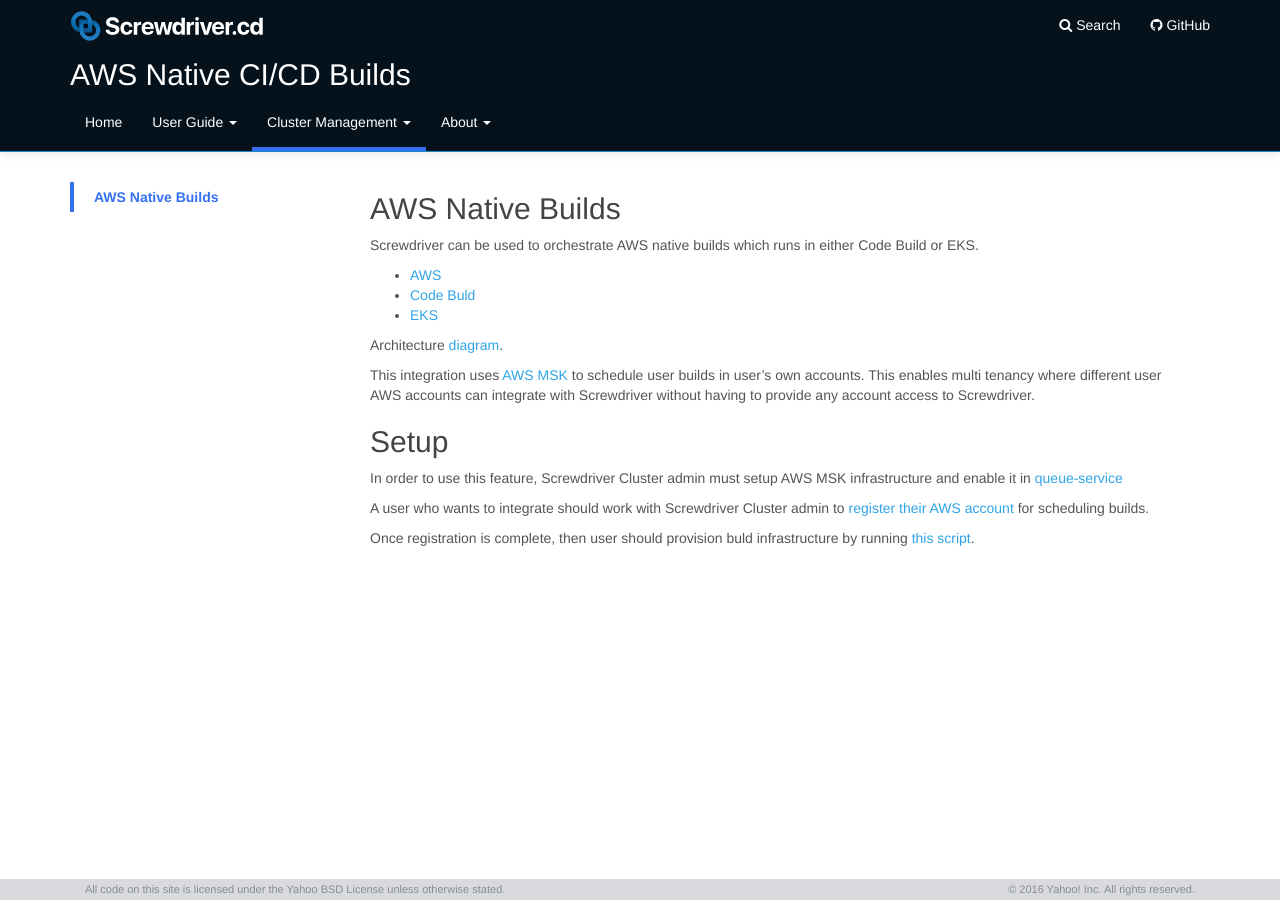
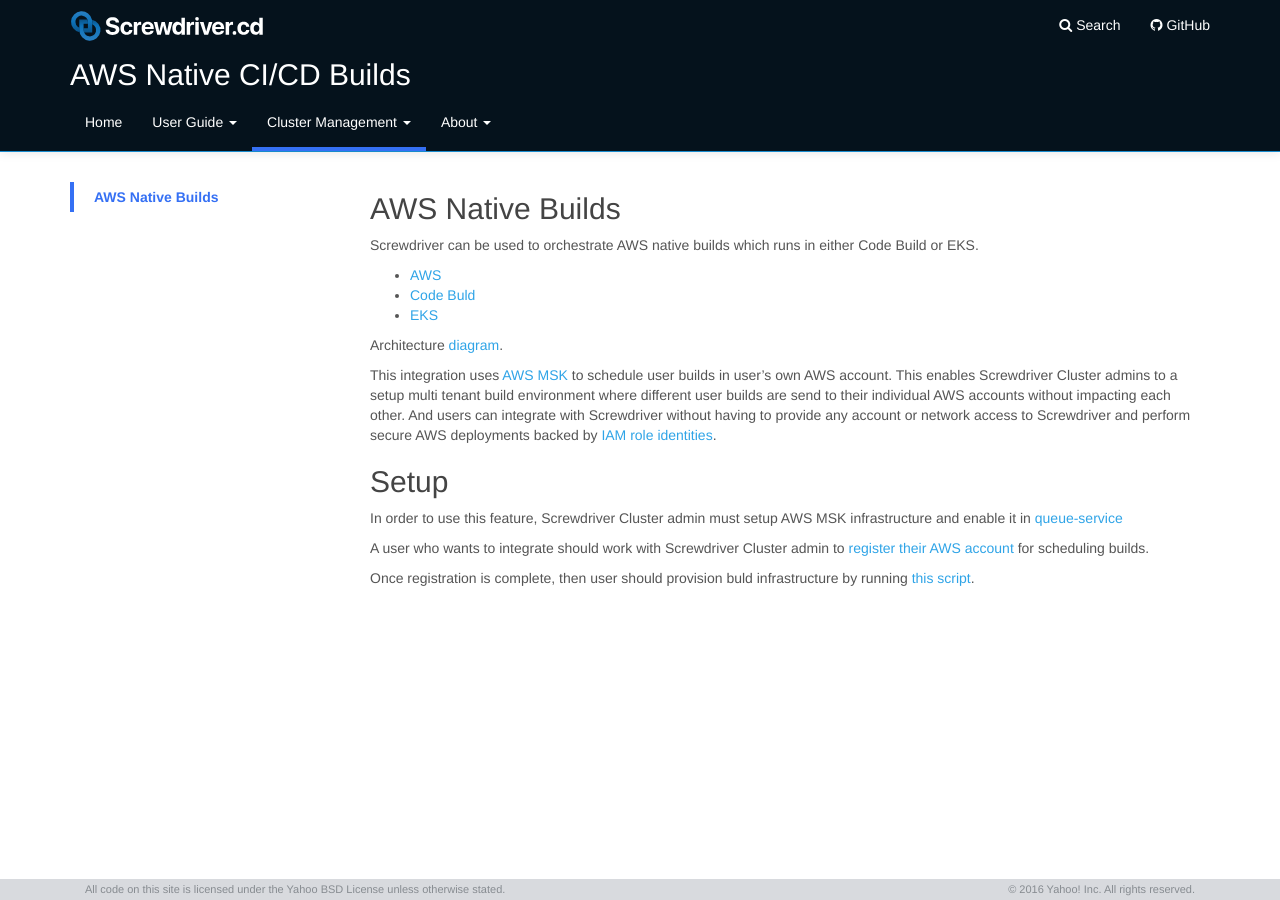
Before and after one commit to screwdriver-cd/guide, a Jekyll site: the page built from docs/cluster-management/aws-integration.md, in a window 1280 px wide. Built offline with Jekyll 4.4.1, drawn with Linux system fonts in a browser that asks for light colours.

Commit message:
Update aws-integration.md

```diff
--- a/docs/cluster-management/aws-integration.md
+++ b/docs/cluster-management/aws-integration.md
@@ -18,7 +18,7 @@ Screwdriver can be used to orchestrate AWS native builds which runs in either Co
 
 Architecture [diagram](https://github.com/screwdriver-cd/screwdriver/issues/2550#issuecomment-930380829).
 
-This integration uses [AWS MSK](https://aws.amazon.com/msk/) to schedule user builds in user's own accounts. This enables multi tenancy where different user AWS accounts can integrate with Screwdriver without having to provide any account access to Screwdriver.
+This integration uses [AWS MSK](https://aws.amazon.com/msk/) to schedule user builds in user's own AWS account. This enables Screwdriver Cluster admins to a setup multi tenant build environment where different user builds are send to their individual AWS accounts without impacting each other. And users can integrate with Screwdriver without having to provide any account or network access to Screwdriver and perform secure AWS deployments backed by [IAM role identities](https://aws.amazon.com/iam/).
 
 ## Setup
 
```
